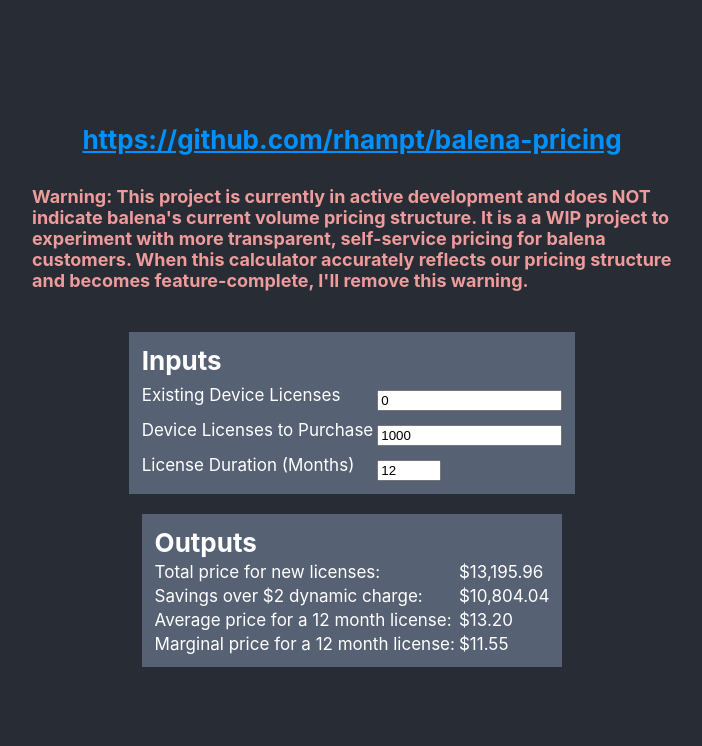
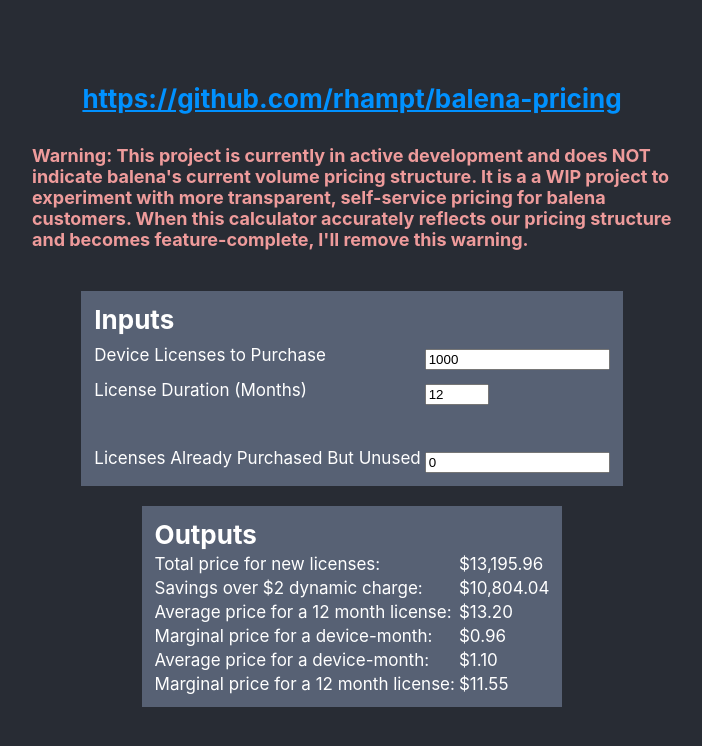
Before and after one commit to rhampt/balena-pricing, a React (Create React App) app in the folder frontend/: page / in a window 1280 px wide. Shown: the top 746 px of the page, without its empty margins (288-990 px from the left). Built offline with nearby package versions, Linux system fonts and the light colour scheme.

Commit message:
Clarified language
Change-type: patch
Signed-off-by: Ryan Hampton (@rhampt) rhampt@balena.io

```diff
--- a/frontend/src/App.js
+++ b/frontend/src/App.js
@@ -54,6 +54,8 @@
       average: dollarFormat.format(newAverage),
       total: dollarFormat.format(fullTotal - previousTotal),
       savings: dollarFormat.format(newDMs * 2 - (fullTotal - previousTotal)),
+      marginalDM: dollarFormat.format(newMarginal / input.duration),
+      averageDM: dollarFormat.format(newAverage / input.duration),
     });
   }, [input]); // Only re-run the effect if count changes
 
@@ -80,12 +82,6 @@
           <td></td>
         </tr>
         <tr>
-          <td className="subTextRow">Existing Device Licenses</td>
-          <td>
-            <input type="number" name="existingLicenses" value={input.existingLicenses} onChange={changeHandler} />
-          </td>
-        </tr>
-        <tr>
           <td className="subTextRow">Device Licenses to Purchase</td>
           <td>
             <input type="number" name="purchasedLicenses" value={input.purchasedLicenses} onChange={changeHandler} />
@@ -95,6 +91,13 @@
           <td className="subTextRow">License Duration (Months)</td>
           <td>
             <input type="number" name="duration" min="1" max="120" value={input.duration} onChange={changeHandler} />
+          </td>
+        </tr>
+        <br></br>
+        <tr>
+          <td className="subTextRow">Licenses Already Purchased But Unused</td>
+          <td>
+            <input type="number" name="existingLicenses" value={input.existingLicenses} onChange={changeHandler} />
           </td>
         </tr>
       </table>
@@ -119,6 +122,14 @@
           <td className="subTextRow">{output.average}</td>
         </tr>
         <tr>
+          <td className="subTextRow">Marginal price for a device-month:</td>
+          <td className="subTextRow">{output.marginalDM}</td>
+        </tr>
+        <tr>
+          <td className="subTextRow">Average price for a device-month:</td>
+          <td className="subTextRow">{output.averageDM}</td>
+        </tr>
+        <tr>
           <td className="subTextRow">Marginal price for a {input.duration} month license:</td>
           <td className="subTextRow">{output.marginal}</td>
         </tr>
```
